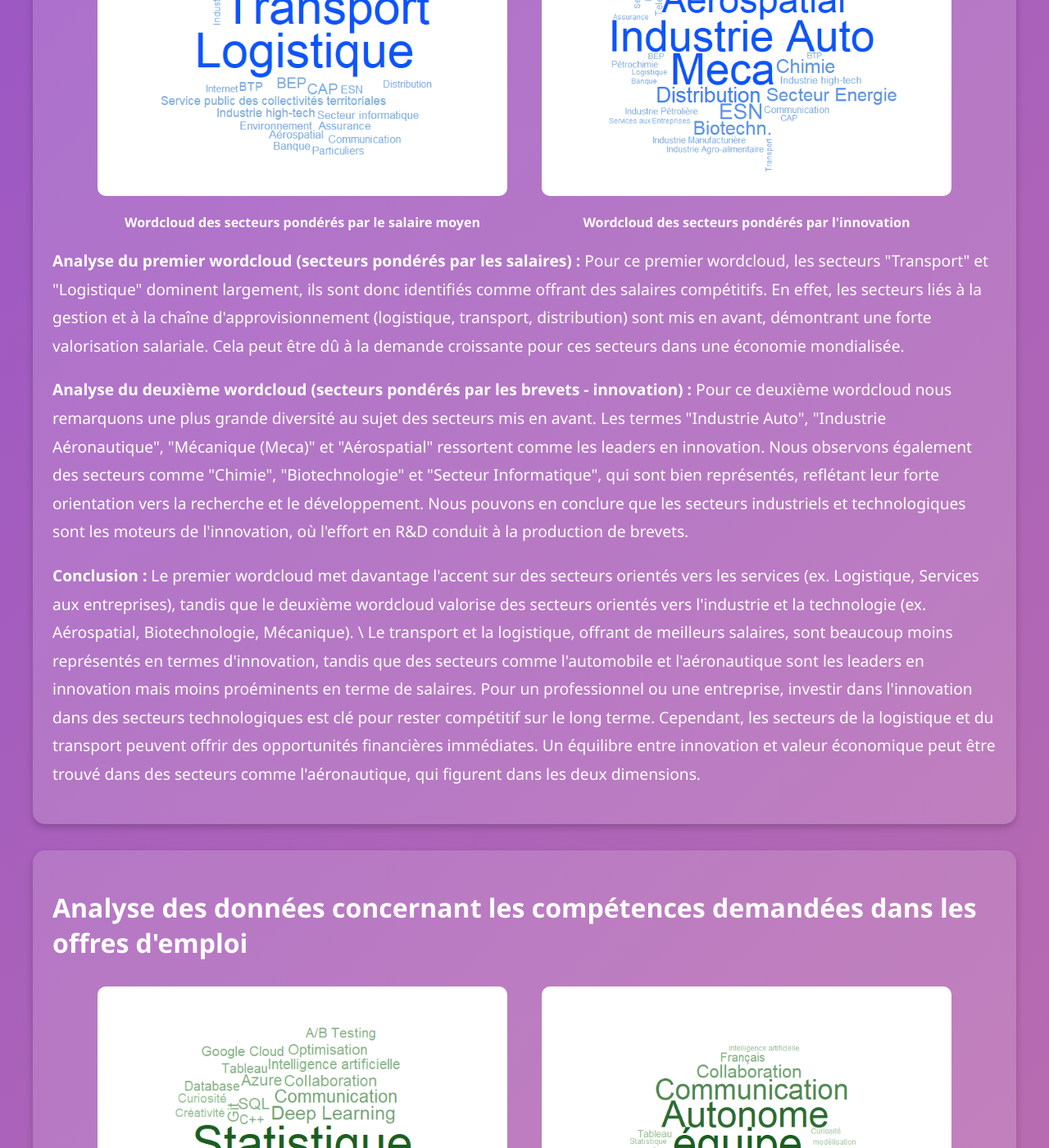
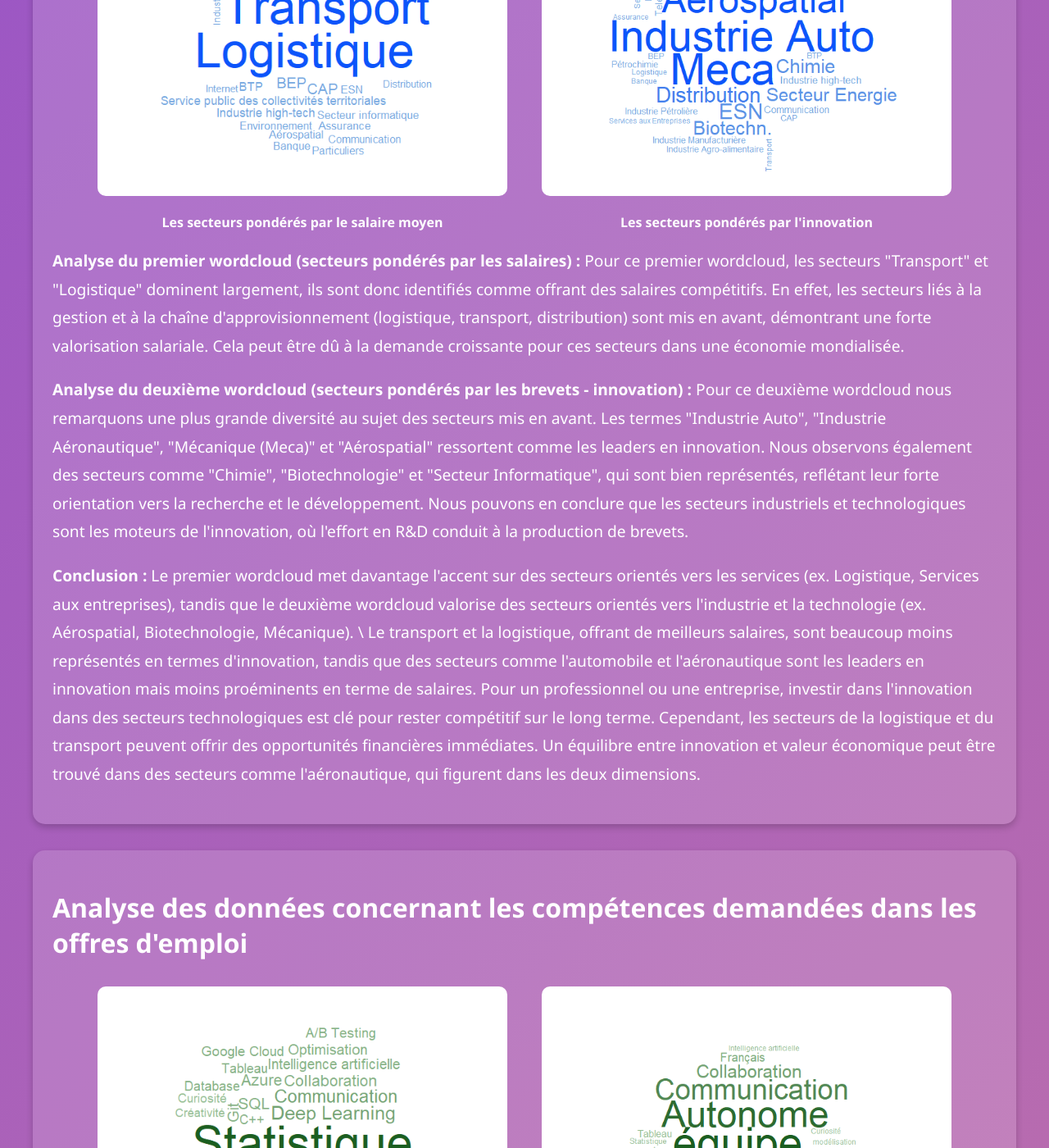
Before and after one commit to SebastienH422/ProjetR.smams, a Jekyll site: the page analyses.html, which Jekyll copies as it is, in a window 1280 px wide and 1400 px high, scrolled down 466 px. Shown: the whole window at 82% size. Built offline with Jekyll 4.4.1, drawn with Linux system fonts in a browser that asks for light colours; some of the changed text lies outside the part shown.

Commit message:
Update analyses.html

```diff
--- a/analyses.html
+++ b/analyses.html
@@ -100,12 +100,12 @@
                     <div style="text-align: center;">
                         <img src="Images/wordcloud_secteur_salaire.png" alt="Secteurs pondérés par le salaire moyen" style="width: 500px; height: auto;">
                         <br>
-                        <strong>Wordcloud des secteurs pondérés par le salaire moyen</strong>
+                        <strong>Les secteurs pondérés par le salaire moyen</strong>
                     </div>
                     <div style="text-align: center;">
                         <img src="Images/wordcloud_secteur_innovation.png" alt="Secteurs pondérés par l'innovation" style="width: 500px; height: auto;">
                         <br>
-                        <strong>Wordcloud des secteurs pondérés par l'innovation</strong>
+                        <strong>Les secteurs pondérés par l'innovation</strong>
                     </div>
                 </div>
                 <p><strong>Analyse du premier wordcloud (secteurs pondérés par les salaires) :</strong>  Pour ce premier wordcloud, les secteurs "Transport" et "Logistique" dominent largement, ils sont donc identifiés comme offrant des salaires compétitifs. En effet, les secteurs liés à la gestion et à la chaîne d'approvisionnement (logistique, transport, distribution) sont mis en avant, démontrant une forte valorisation salariale. Cela peut être dû à la demande croissante pour ces secteurs dans une économie mondialisée.</p>
@@ -122,12 +122,12 @@ Pour un professionnel ou une entreprise, investir dans l'innovation dans des sec
                     <div style="text-align: center;">
                         <img src="Images/wordcloud_competences_salaire.png" alt="Compétences pondérées par le salaire moyen" style="width: 500px; height: auto;">
                         <br>
-                        <strong>Wordcloud des compétences pondérées par le salaire moyen</strong>
+                        <strong>Les compétences pondérées par le salaire moyen</strong>
                     </div>
                     <div style="text-align: center;">
                         <img src="Images/wordcloud_competences_innovation.png" alt="Compétences pondérées par l'innovation" style="width: 500px; height: auto;">
                         <br>
-                        <strong>Wordcloud des compétences pondérées par l'innovation</strong>
+                        <strong>Les compétences pondérées par l'innovation</strong>
                     </div>
                 </div>
                 <p><strong>Analyse du premier wordcloud (compétences pondérées par le salaire moyen) :</strong>  Sur ce wordcloud le terme "Statistique" domine largement, suivi de "Deep Learning", "Python" et "modélisation". Nous en déduisons aisément que les compétences mieux rémunérées se concentrent sur des compétences techniques spécifiques, notamment dans les domaines des données et du cloud.</p>
@@ -146,7 +146,7 @@ Pour maximiser à la fois innovation et rémunération, une combinaison de comp
                 <p align="center">
                     <img src="Images/code_ipc_salaire.png" alt="Salaires moyens par code IPC" width="800">
                     <br>
-                    <strong>Bar chart des salaires moyens par code IPC</strong>
+                    <strong>Les salaires moyens par code IPC</strong>
                 </p>
                 <p> Les catégories A (Nécessités courantes de la vie), H (Électricité), et D (Textiles, papier) affichent des salaires moyens largement plus élevés que pour les autres catégories.
 Les secteurs comme E (Constructions fixes) et F (Mécanique, éclairage, chauffage), bien que représentant des domaines techniques importants, montrent des salaires plus modestes.
@@ -164,7 +164,7 @@ Ce graphique ne prend cependant pas en compte la plupart des entreprises, pour l
                 <p align="center">
                     <img src="Images/code_ipc_innovation.png" alt="Nombre de brevets par code IPC">
                     <br>
-                    <strong>Bar chart du nombre de brevets par code IPC</strong>
+                    <strong>Le nombre de brevets par code IPC</strong>
                 </p>
                 <p>Les brevets sont largement dominés par les catégories A (Nécessités courantes de la vie), H (Électricité), et B (Techniques industrielles, transports).
 Ces catégories reflètent des domaines où l’innovation est particulièrement active, répondant à des besoins fondamentaux (catégorie A) ou soutenant des secteurs technologiques et industriels clés (catégories B et H).
```
Also changed, not shown: other parts of analyses.html (+1 -1 lines).
